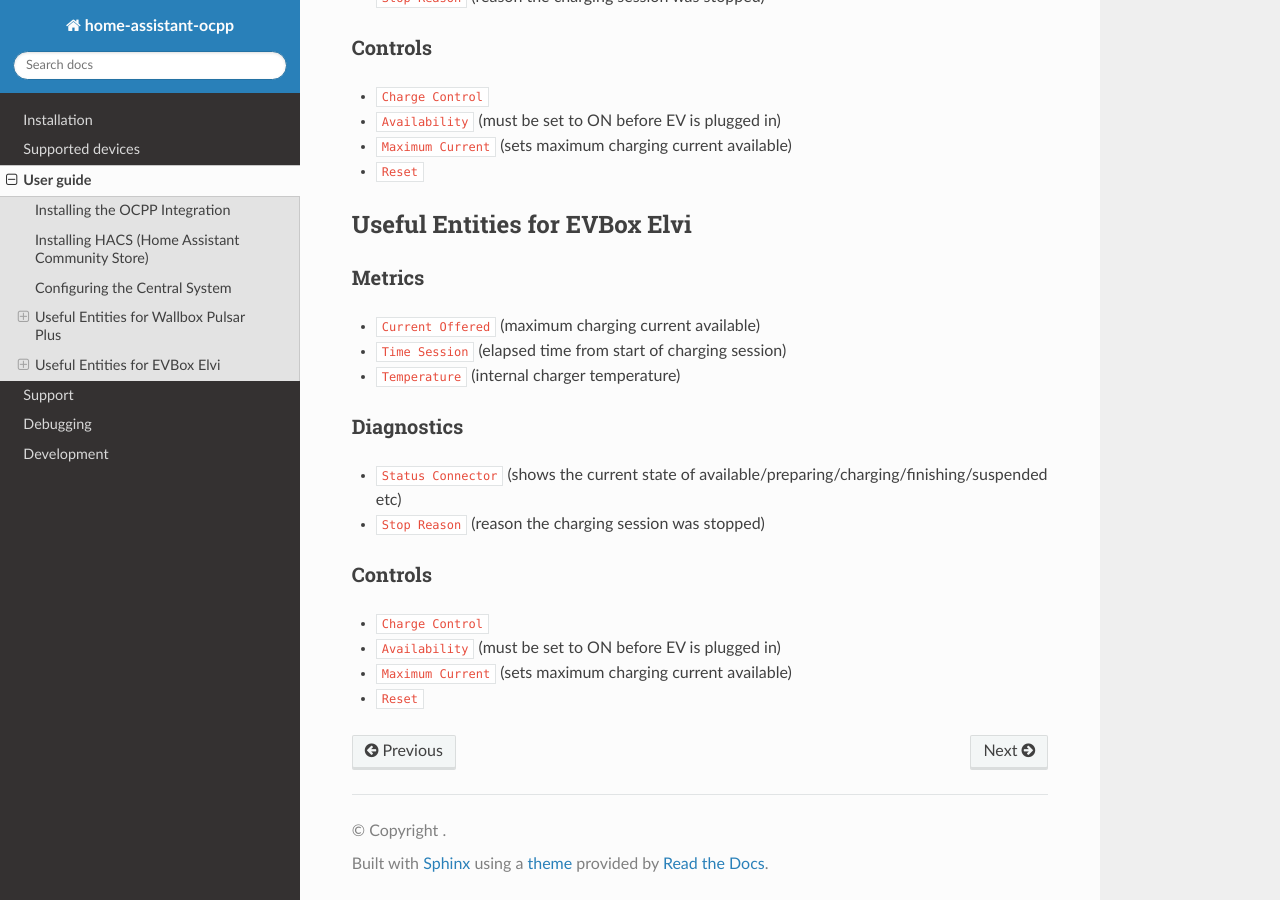
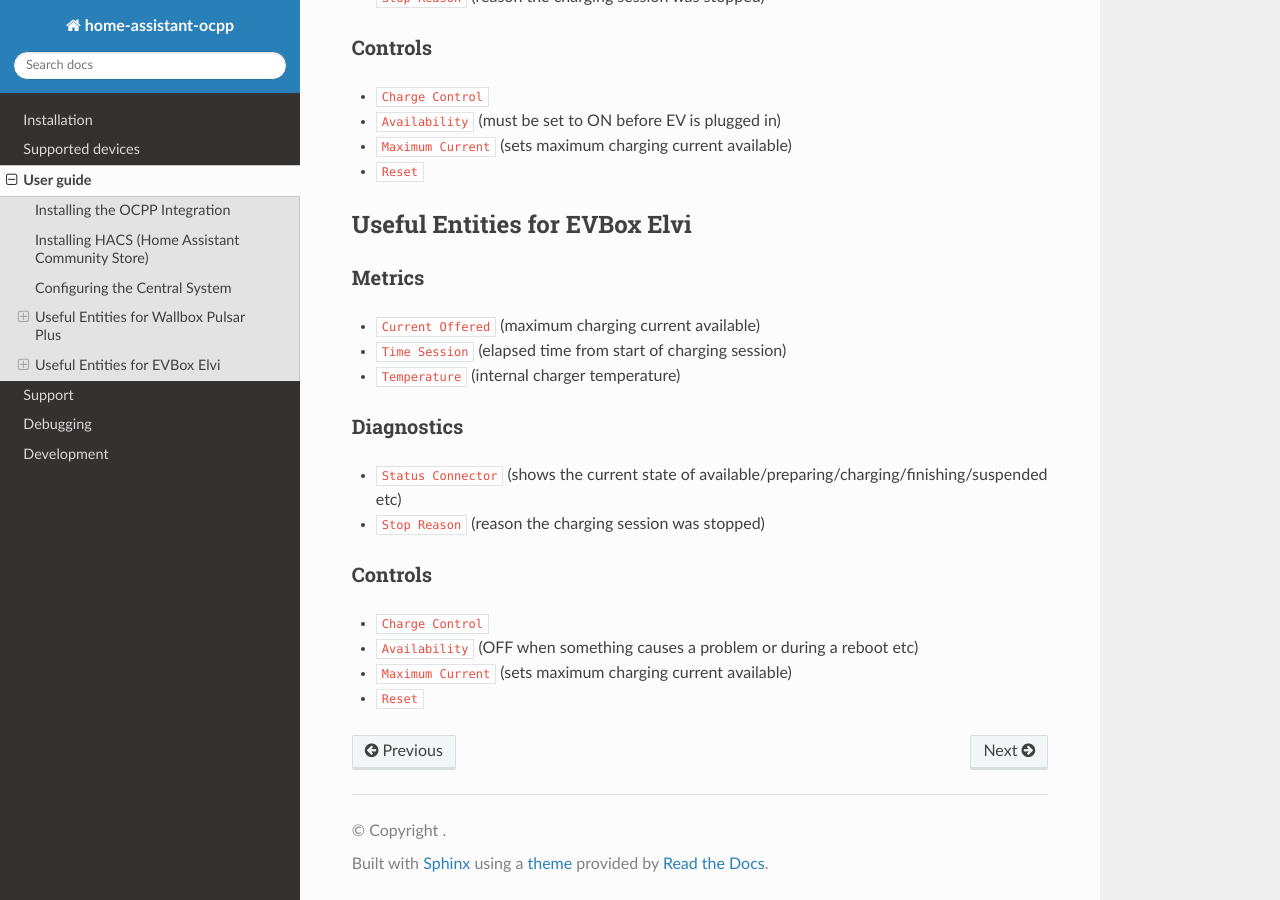
Before and after one commit to lbbrhzn/ocpp, a Sphinx documentation site: the page built from docs/user-guide.md, in a window 1280 px wide and 900 px high, scrolled down 2265 px. Built offline with Sphinx 7.4.7 and the Read the Docs theme 2.0.0, drawn with Linux system fonts in a browser that asks for light colours.

Commit message:
Update user-guide.md

```diff
--- a/docs/user-guide.md
+++ b/docs/user-guide.md
@@ -62,6 +62,6 @@
 ### Controls
 
 * `Charge Control`
-* `Availability` (must be set to ON before EV is plugged in)
+* `Availability` (OFF when something causes a problem or during a reboot etc)
 * `Maximum Current` (sets maximum charging current available)
 * `Reset`
```
